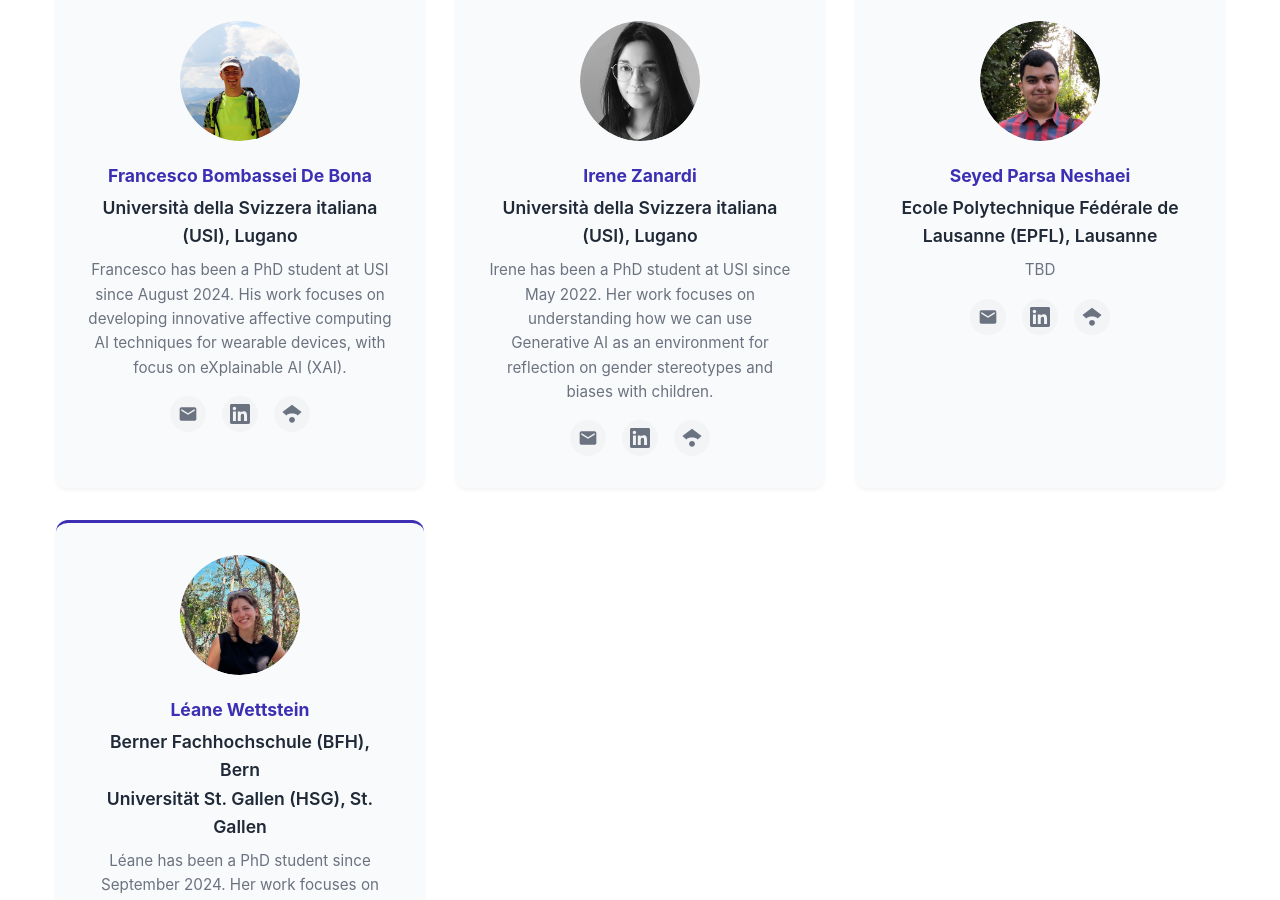
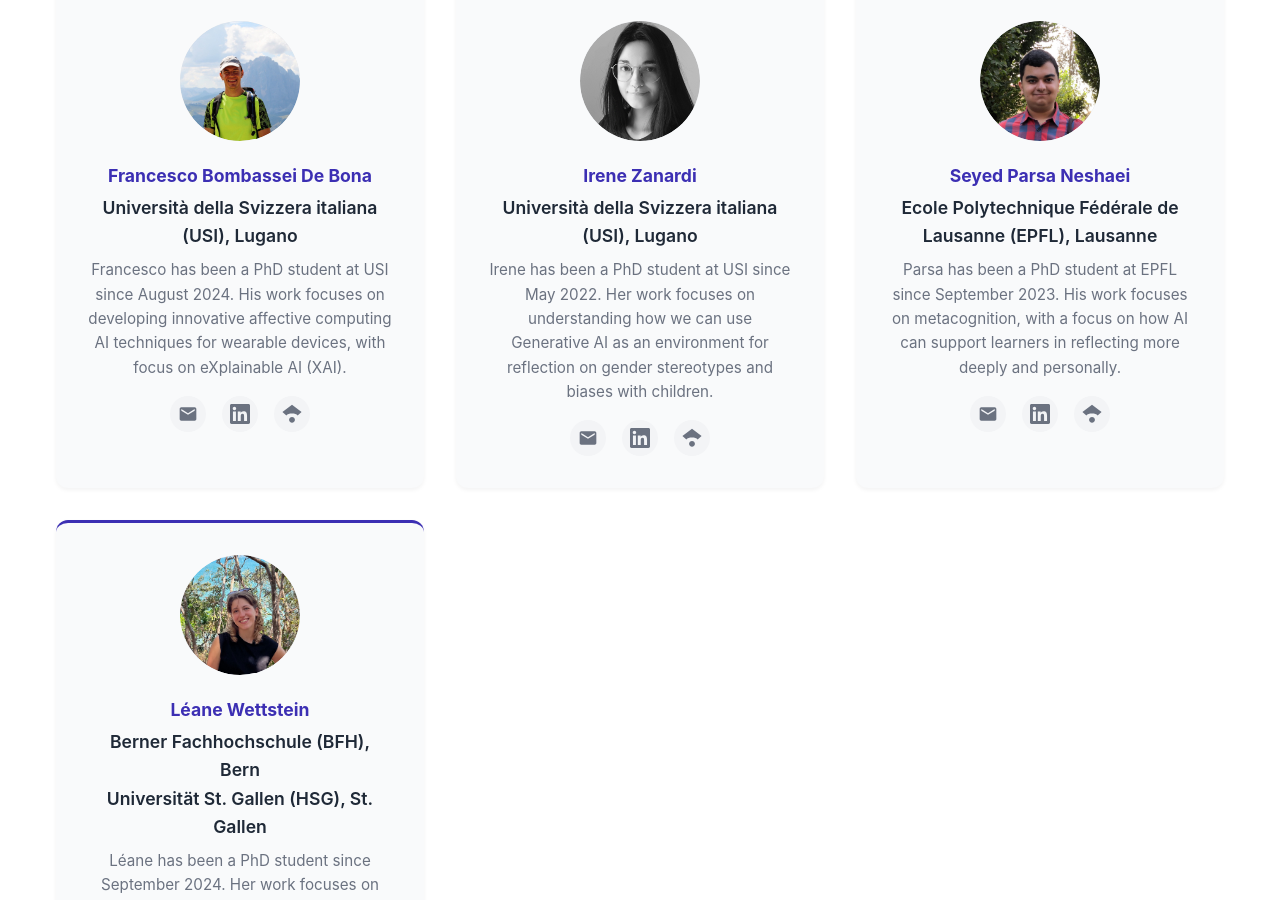
Before and after one commit to SwissCHI-Pathways/swisschi-pathways.github.io, a Jekyll site: the page built from team.md, in a window 1280 px wide and 900 px high, scrolled down 383 px. Built offline with Jekyll 4.4.1, drawn with Linux system fonts in a browser that asks for light colours.

Commit message:
Update team.md

```diff
--- a/team.md
+++ b/team.md
@@ -81,7 +81,7 @@ permalink: /team/
         <div class="member-info">
           <h3>Seyed Parsa Neshaei</h3>
           <p class="member-affiliation">Ecole Polytechnique Fédérale de Lausanne (EPFL), Lausanne</p>
-          <p class="member-bio">TBD</p>
+          <p class="member-bio">Parsa has been a PhD student at EPFL since September 2023. His work focuses on metacognition, with a focus on how AI can support learners in reflecting more deeply and personally.</p>
           <div class="member-links">
             <a href="mailto:seyed.neshaei@epfl.ch" class="social-link" title="Email">
               <svg width="20" height="20" viewBox="0 0 24 24" fill="currentColor">
```
